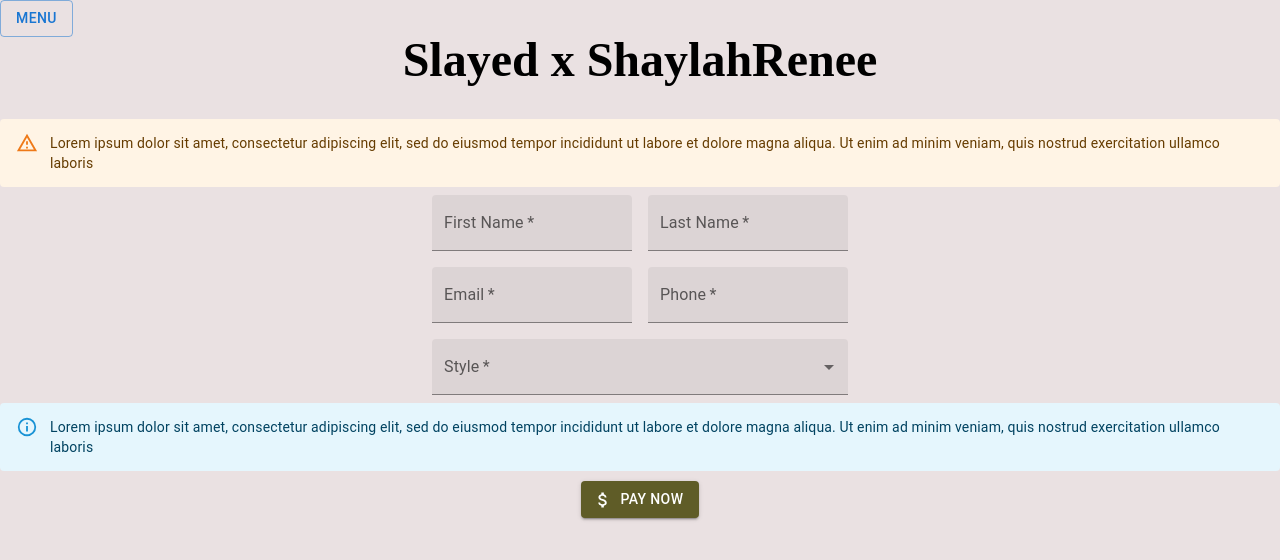
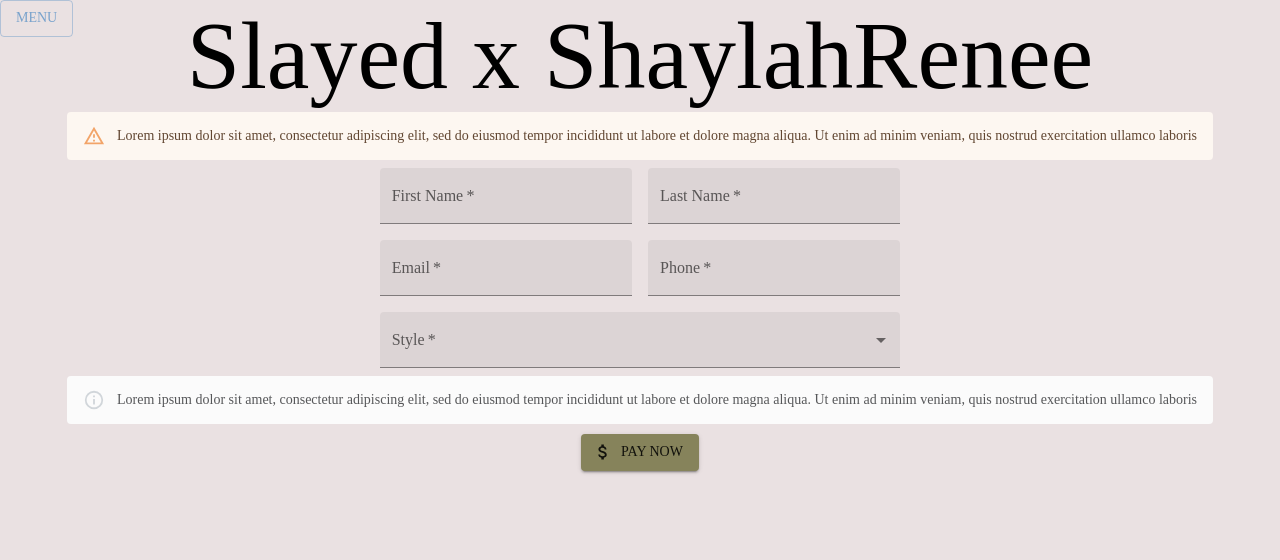
Before and after one commit to JMo911/slayedxshaylahrenee, a React (Create React App) app: page /booking in a window 1280 px wide. Shown: the top 560 px of the page. Built offline with nearby package versions, Linux system fonts and the light colour scheme.

Commit message:
theme applied, typography updated

```diff
--- a/src/App.css
+++ b/src/App.css
@@ -16,7 +16,7 @@
 }
 
 .appWrapper {
-  font-family: 'Spectral', serif;
+  /* font-family: 'Spectral', serif; */
   color: var(--ebony);
 }
 
--- a/src/App.tsx
+++ b/src/App.tsx
@@ -1,3 +1,4 @@
+import { Typography } from '@mui/material';
 import React, { useState } from 'react';
 import { Link, Route, Routes } from 'react-router-dom';
 import './App.css';
@@ -19,13 +20,13 @@
     <div className='appWrapper'>
       <div className='headerContainer'>
         <Link to='/' className='styledLink'>
-          <h1 className='header'>Slayed x ShaylahRenee</h1>
+          <Typography variant='h1'>Slayed x ShaylahRenee</Typography>
         </Link>
       </div>
       <div className='menuWrapper'>
         <BaseButton
           variant='outlined'
-          message='Menu'
+          message={<Typography variant='button'>Menu</Typography>}
           icon={null}
           onClick={handleOnClick}
         />
--- a/src/components/BaseButton.tsx
+++ b/src/components/BaseButton.tsx
@@ -3,7 +3,7 @@
 
 interface BaseButtonProps extends ButtonProps {
   icon: any;
-  message: string;
+  message: any;
 }
 
 export const BaseButton = ({
--- a/src/components/BookingPage.tsx
+++ b/src/components/BookingPage.tsx
@@ -59,7 +59,20 @@
       <Button
         variant='contained'
         startIcon={<AttachMoneyIcon />}
-        sx={{ marginTop: '10px', backgroundColor: 'var(--olive-green)' }}
+        sx={{
+          marginTop: '10px',
+          backgroundColor: 'var(--pale-green)',
+          ':hover': {
+            bgcolor: 'var(--olive-green)', // theme.palette.primary.main
+            color: 'white',
+          },
+        }}
+        // sx={{
+        // ':hover': {
+        //   bgcolor: 'primary.main', // theme.palette.primary.main
+        //   color: 'white',
+        // },
+        // }}
       >
         Pay Now
       </Button>
--- a/src/components/MenuStack.tsx
+++ b/src/components/MenuStack.tsx
@@ -4,6 +4,7 @@
 import { styled } from '@mui/material/styles';
 import './MenuStack.css';
 import { Link } from 'react-router-dom';
+import { Typography } from '@mui/material';
 // import { Link } from './Link';
 
 export default function MenuStack() {
@@ -17,16 +18,24 @@
     <div className='menuStackWrapper'>
       <Stack spacing={2}>
         <Link to='gallery' className='menuItem'>
-          <Item>Gallery</Item>
+          <Item>
+            <Typography variant='button'>Gallery</Typography>
+          </Item>
         </Link>
         <Link to='prices' className='menuItem'>
-          <Item>Prices</Item>
+          <Item>
+            <Typography variant='button'>Prices</Typography>
+          </Item>
         </Link>
         <Link to='booking' className='menuItem'>
-          <Item>Booking</Item>
+          <Item>
+            <Typography variant='button'>Booking</Typography>
+          </Item>
         </Link>
         <Link to='contact' className='menuItem'>
-          <Item>Contact</Item>
+          <Item>
+            <Typography variant='button'>Contact</Typography>
+          </Item>
         </Link>
       </Stack>
     </div>
--- a/src/components/PricingPage.tsx
+++ b/src/components/PricingPage.tsx
@@ -96,6 +96,7 @@
           maxWidth: 360,
           bgcolor: 'background.paper',
           marginTop: '10px',
+          marginBottom: '10px',
         }}
         subheader='Extras'
       >
@@ -129,81 +130,6 @@
           );
         })}
       </List>
-      {/* <List
-        sx={{
-          width: '100%',
-          maxWidth: 360,
-          bgcolor: 'background.paper',
-          marginTop: '10px',
-        }}
-        subheader='Extras'
-      >
-        <ListItem alignItems='flex-start'>
-          <ListItemAvatar>
-            <Avatar alt='Remy Sharp' src='/static/images/avatar/1.jpg' />
-          </ListItemAvatar>
-          <ListItemText
-            primary='Brunch this weekend?'
-            secondary={
-              <React.Fragment>
-                <Typography
-                  sx={{ display: 'inline' }}
-                  component='span'
-                  variant='body2'
-                  color='text.primary'
-                >
-                  Ali Connors
-                </Typography>
-                {" — I'll be in your neighborhood doing errands this…"}
-              </React.Fragment>
-            }
-          />
-        </ListItem>
-        <Divider variant='inset' component='li' /> */}
-      {/* <ListItem alignItems='flex-start'>
-          <ListItemAvatar>
-            <Avatar alt='Travis Howard' src='/static/images/avatar/2.jpg' />
-          </ListItemAvatar>
-          <ListItemText
-            primary='Summer BBQ'
-            secondary={
-              <React.Fragment>
-                <Typography
-                  sx={{ display: 'inline' }}
-                  component='span'
-                  variant='body2'
-                  color='text.primary'
-                >
-                  to Scott, Alex, Jennifer
-                </Typography>
-                {" — Wish I could come, but I'm out of town this…"}
-              </React.Fragment>
-            }
-          />
-        </ListItem>
-        <Divider variant='inset' component='li' />
-        <ListItem alignItems='flex-start'>
-          <ListItemAvatar>
-            <Avatar alt='Cindy Baker' src='/static/images/avatar/3.jpg' />
-          </ListItemAvatar>
-          <ListItemText
-            primary='Oui Oui'
-            secondary={
-              <React.Fragment>
-                <Typography
-                  sx={{ display: 'inline' }}
-                  component='span'
-                  variant='body2'
-                  color='text.primary'
-                >
-                  Sandra Adams
-                </Typography>
-                {' — Do you have Paris recommendations? Have you ever…'}
-              </React.Fragment>
-            }
-          />
-        </ListItem> */}
-      {/* </List> */}
     </div>
   );
 };
--- a/src/index.tsx
+++ b/src/index.tsx
@@ -4,11 +4,68 @@
 import App from './App';
 import reportWebVitals from './reportWebVitals';
 import { BrowserRouter } from 'react-router-dom';
+import { createTheme, ThemeProvider } from '@mui/material';
+// import { createTheme, ThemeProvider } from '@mui/system';
+
+const THEME = createTheme({
+  typography: {
+    fontFamily: `"Spectral", serif`,
+    fontSize: 14,
+    fontWeightLight: 300,
+    fontWeightRegular: 400,
+    fontWeightMedium: 500,
+  },
+  palette: {
+    primary: {
+      // light: will be calculated from palette.primary.main,
+      main: '#78A2CC',
+      // dark: will be calculated from palette.primary.main,
+      // contrastText: will be calculated to contrast with palette.primary.main
+    },
+    secondary: {
+      // light: '#0066ff',
+      main: '#B399D4',
+      // dark: will be calculated from palette.secondary.main,
+      // contrastText: '#ffcc00',
+    },
+    error: {
+      main: '#7B1114',
+    },
+    warning: {
+      main: '#f19c5b',
+    },
+    info: {
+      main: '#cdd2d7',
+    },
+    success: {
+      main: '#86835b',
+    },
+    // Used by `getContrastText()` to maximize the contrast between
+    // the background and the text.
+    contrastThreshold: 3,
+    // Used by the functions below to shift a color's luminance by approximately
+    // two indexes within its tonal palette.
+    // E.g., shift from Red 500 to Red 300 or Red 700.
+    tonalOffset: 0.2,
+  },
+
+  // --mood: #e6d4c6;
+  // --earth: #af7a60;
+  // --olive-green: #5f5c27;
+  // --pale-green: #86835b;
+  // --peach: #f19c5b;
+  // --rose-gold: #d6bdbd;
+  // --white: #eae1e2;
+  // --dark-brown: #3a180e;
+  // --powder-blue: #cdd2d7;
+});
 
 ReactDOM.render(
   <React.StrictMode>
     <BrowserRouter>
-      <App />
+      <ThemeProvider theme={THEME}>
+        <App />
+      </ThemeProvider>
     </BrowserRouter>
   </React.StrictMode>,
   document.getElementById('root')
```
Also changed, not shown: src/components/WelcomePage.tsx (+37 -11 lines).
